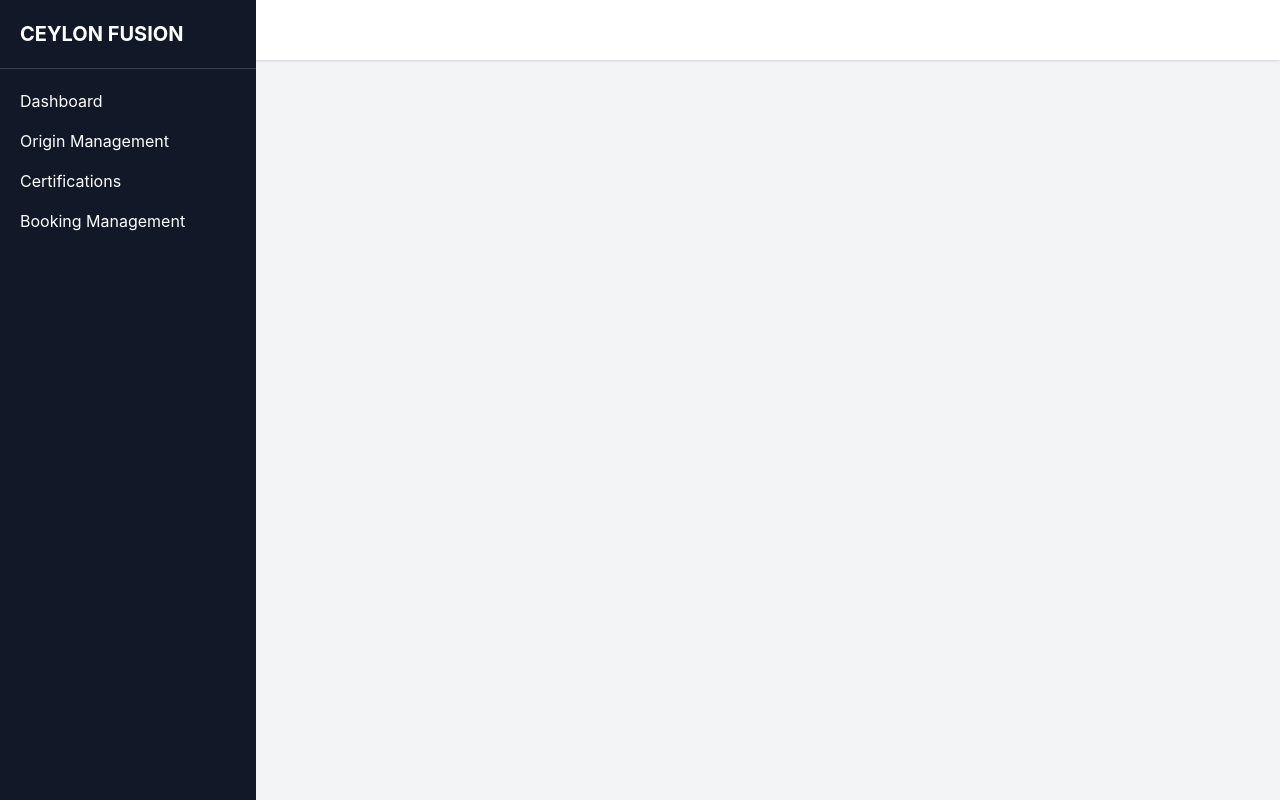
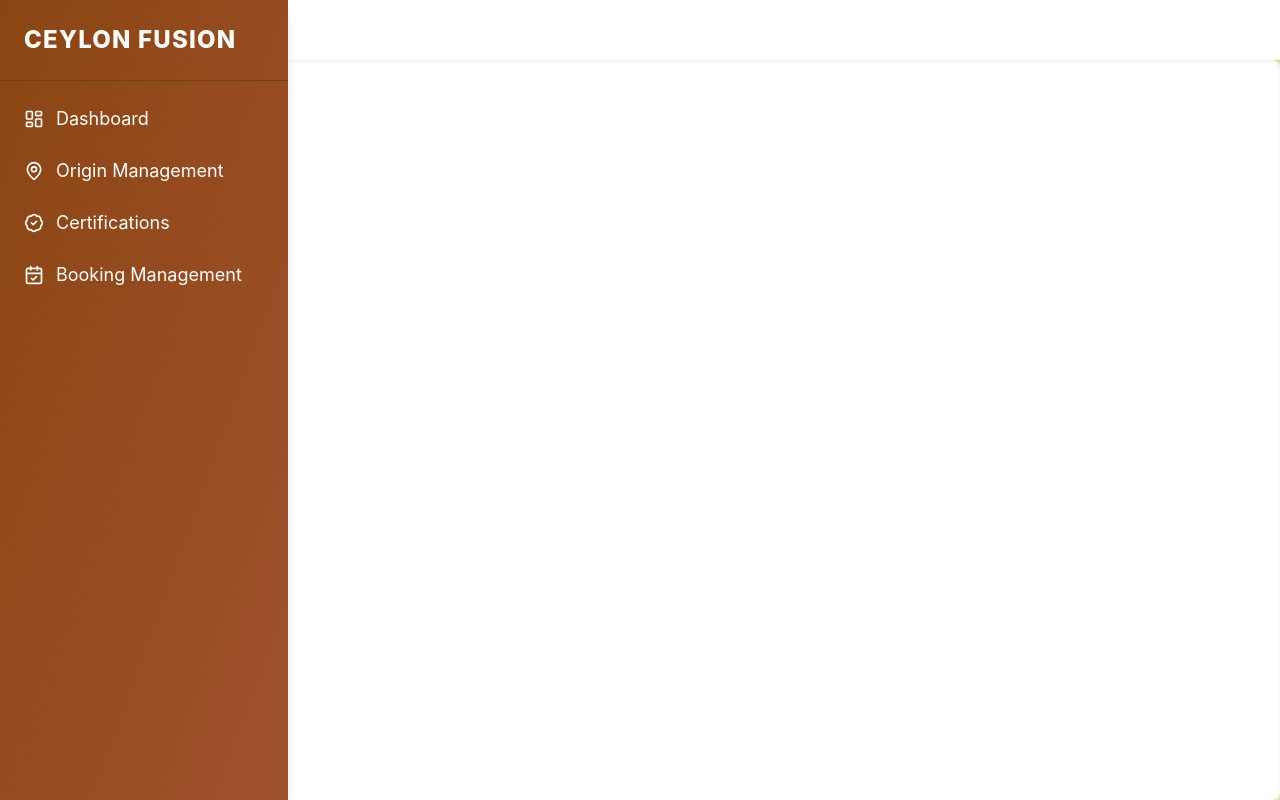
Before and after one commit to Ceylon-Fusion-Project/front-end, a React (Vite) app: page /admin in a window 1280 px wide. Built offline with nearby package versions, Linux system fonts and the light colour scheme.

Commit message:
sidebar modified

```diff
--- a/src/components/AdminComponents/AdminLayout.tsx
+++ b/src/components/AdminComponents/AdminLayout.tsx
@@ -1,6 +1,6 @@
 import { useState } from 'react';
 import { Link } from 'react-router-dom';
-import { Menu, X } from 'lucide-react';
+import { Menu, X, LayoutDashboard, MapPin, BadgeCheck, CalendarCheck } from 'lucide-react';
 
 interface SidebarProps {
   isOpen: boolean;
@@ -10,23 +10,42 @@ interface SidebarProps {
 const Sidebar = ({ isOpen, toggleSidebar }: SidebarProps) => {
   return (
     <aside
-      className={`fixed top-0 left-0 h-full bg-gray-900 text-white w-64 transform ${
+      className={`fixed top-0 left-0 h-full bg-gradient-to-br from-[#8B4513] to-[#A0522D] text-white w-72 transform ${
         isOpen ? 'translate-x-0' : '-translate-x-full'
-      } transition-transform duration-300 ease-in-out lg:translate-x-0 z-50`}
+      } transition-transform duration-300 ease-in-out lg:translate-x-0 z-50 shadow-lg`}
     >
-      <div className="p-5 flex justify-between items-center border-b border-gray-700">
-        <h1 className="text-xl font-bold">CEYLON FUSION</h1>
-
+      <div className="p-6 flex justify-between items-center border-b border-[#704214]">
+        <h1 className="text-2xl font-extrabold tracking-wider">CEYLON FUSION</h1>
         <button className="lg:hidden" onClick={toggleSidebar}>
-          <X size={24} />
+          <X size={28} className="text-[#D2691E] hover:text-white" />
         </button>
       </div>
-      <nav className="p-5">
-        <ul className="space-y-4">
-          <li><Link to="/admin/dashboard" className="hover:text-gray-300">Dashboard</Link></li>
-          <li><Link to="/admin/origins" className="hover:text-gray-300">Origin Management</Link></li>
-          <li><Link to="/admin/certifications" className="hover:text-gray-300">Certifications</Link></li>
-          <li><Link to="/admin/booking management" className="hover:text-gray-300">Booking Management</Link></li>
+      <nav className="p-6">
+        <ul className="space-y-6">
+          <li>
+            <Link to="/admin/dashboard" className="flex items-center space-x-3 text-lg text-white hover:text-[#D2691E] transition-all">
+              <LayoutDashboard size={20} />
+              <span>Dashboard</span>
+            </Link>
+          </li>
+          <li>
+            <Link to="/admin/origins" className="flex items-center space-x-3 text-lg text-white hover:text-[#D2691E] transition-all">
+              <MapPin size={20} />
+              <span>Origin Management</span>
+            </Link>
+          </li>
+          <li>
+            <Link to="/admin/certifications" className="flex items-center space-x-3 text-lg text-white hover:text-[#D2691E] transition-all">
+              <BadgeCheck size={20} />
+              <span>Certifications</span>
+            </Link>
+          </li>
+          <li>
+            <Link to="/admin/booking management" className="flex items-center space-x-3 text-lg text-white hover:text-[#D2691E] transition-all">
+              <CalendarCheck size={20} />
+              <span>Booking Management</span>
+            </Link>
+          </li>
         </ul>
       </nav>
     </aside>
@@ -45,16 +64,16 @@ const AdminLayout = ({ children }: AdminLayoutProps) => {
   const toggleSidebar = () => setSidebarOpen(!sidebarOpen);
 
   return (
-    <div className="flex min-h-screen bg-gray-100">
+    <div className="flex min-h-screen bg-[#F5DEB3]">
       <Sidebar isOpen={sidebarOpen} toggleSidebar={toggleSidebar} />
       <div className="flex-1 flex flex-col">
         <header className="bg-white shadow p-4 flex justify-between items-center">
           <button className="lg:hidden" onClick={toggleSidebar}>
-            <Menu size={24} />
+            <Menu size={28} className="text-[#8B4513]" />
           </button>
-          <h2 className="text-lg font-semibold">Admin Dashboard</h2>
+          <h2 className="text-xl font-semibold text-[#8B4513]">Admin Dashboard</h2>
         </header>
-        <main className="p-6 flex-1">{children}</main>
+        <main className="p-8 flex-1 bg-white rounded-lg shadow-inner">{children}</main>
       </div>
     </div>
   );
```
